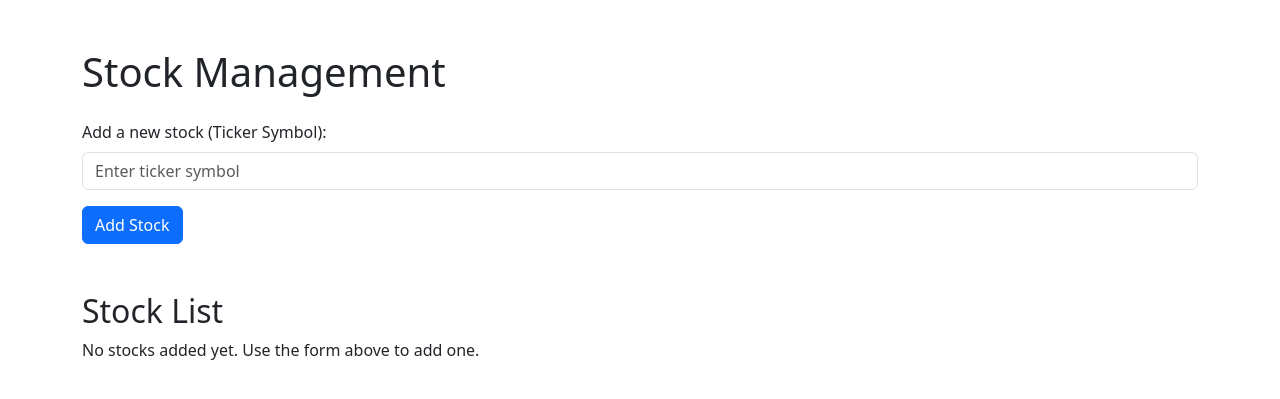
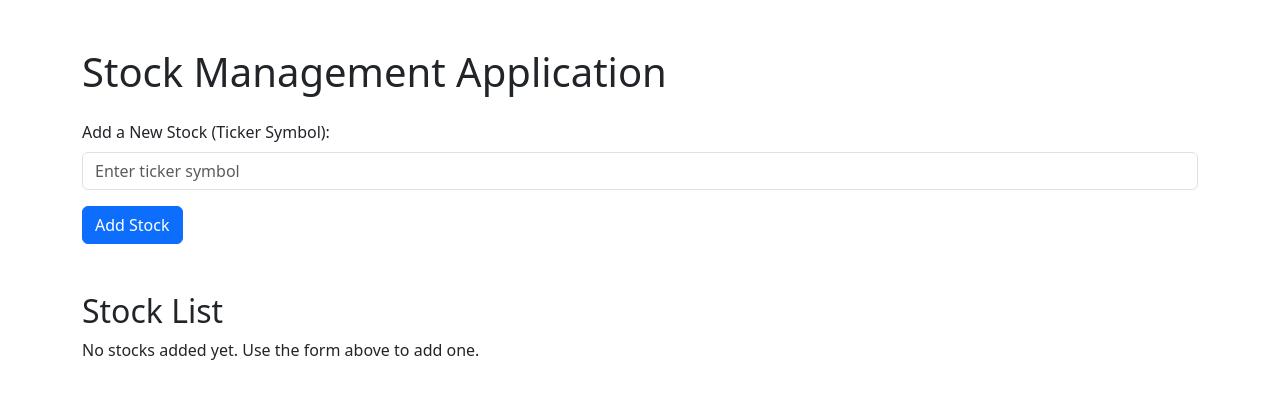
Before and after one commit to blue-samarth/uv_vu-uv_vu, a Flask app: page / in a window 1280 px wide. Shown: the top 399 px of the page. Run offline with Flask 3, Linux system fonts and the light colour scheme.

Commit message:
minor updates

```diff
--- a/app.py
+++ b/app.py
@@ -29,7 +29,7 @@ def index():
     """
     tickers : list = get_stocklist()
     if request.method == 'POST':
-        ticker : str = request.form.get('ticker').upper().strip()
+        ticker : str = request.form.get('ticker').strip()
         if not ticker: flash("Please enter a ticker" , "error")
         else:
             data : Dict = get_stock_data(ticker)
--- a/templates/index.html
+++ b/templates/index.html
@@ -3,14 +3,14 @@
 <head>
     <meta charset="UTF-8">
     <meta name="viewport" content="width=device-width, initial-scale=1.0">
-    <title>Stock Management</title>
+    <title>Stock Management Application</title>
     <link rel="stylesheet" href="https://cdn.jsdelivr.net/npm/bootstrap@5.3.0/dist/css/bootstrap.min.css">
 </head>
 <body>
     <div class="container mt-5">
-        <h1 class="mb-4">Stock Management</h1>
+        <h1 class="mb-4">Stock Management Application</h1>
 
-        <!-- Flash messages -->
+        <!-- Flash Messages -->
         {% with messages = get_flashed_messages(with_categories=true) %}
         {% if messages %}
             <div>
@@ -23,23 +23,23 @@
         {% endif %}
         {% endwith %}
 
-        <!-- Form to add a new stock -->
+        <!-- Add Stock Form -->
         <form method="POST" action="/">
             <div class="mb-3">
-                <label for="ticker" class="form-label">Add a new stock (Ticker Symbol):</label>
+                <label for="ticker" class="form-label">Add a New Stock (Ticker Symbol):</label>
                 <input type="text" id="ticker" name="ticker" class="form-control" placeholder="Enter ticker symbol">
             </div>
             <button type="submit" class="btn btn-primary">Add Stock</button>
         </form>
 
-        <!-- List of stocks -->
+        <!-- Stock List -->
         <h2 class="mt-5">Stock List</h2>
         {% if stock_list %}
             <ul class="list-group">
                 {% for stock in stock_list %}
                     <li class="list-group-item d-flex justify-content-between align-items-center">
                         <div>
-                            <strong>{{ stock['ticker'] }}</strong>: {{ stock['name'] }}
+                            <strong>{{ stock['ticker'] }}</strong> - Price: {{ stock['price'] }} | High: {{ stock['high'] }} | Low: {{ stock['low'] }} | Volume: {{ stock['volume'] }} | Open: {{ stock['open'] }} | Previous Close: {{ stock['previous_close'] }} | Change: {{ stock['change'] }} | Percent Change: {{ stock['percent_change'] }}% | Date: {{ stock['date_time'] }}
                         </div>
                         <a href="/remove/{{ stock['ticker'] }}" class="btn btn-danger btn-sm">Remove</a>
                     </li>
--- a/utils.py
+++ b/utils.py
@@ -20,6 +20,7 @@ def get_stock_data(ticker : str) -> dict:
     """
     try:
         stock = yf.Ticker(ticker)
+        print(stock)
         data = stock.history(period = "1d")
         if data.empty:
             raise assert_not_none("Data not found" , 404)
@@ -36,6 +37,9 @@ def get_stock_data(ticker : str) -> dict:
             "date_time" : row.name.strftime("%Y-%m-%d %H:%M:%S")
 
         }
+    except AssertionError as e:
+        raise e
+
     except Exception as e:
         raise e
 
```
Also changed, not shown: 1 other file.
